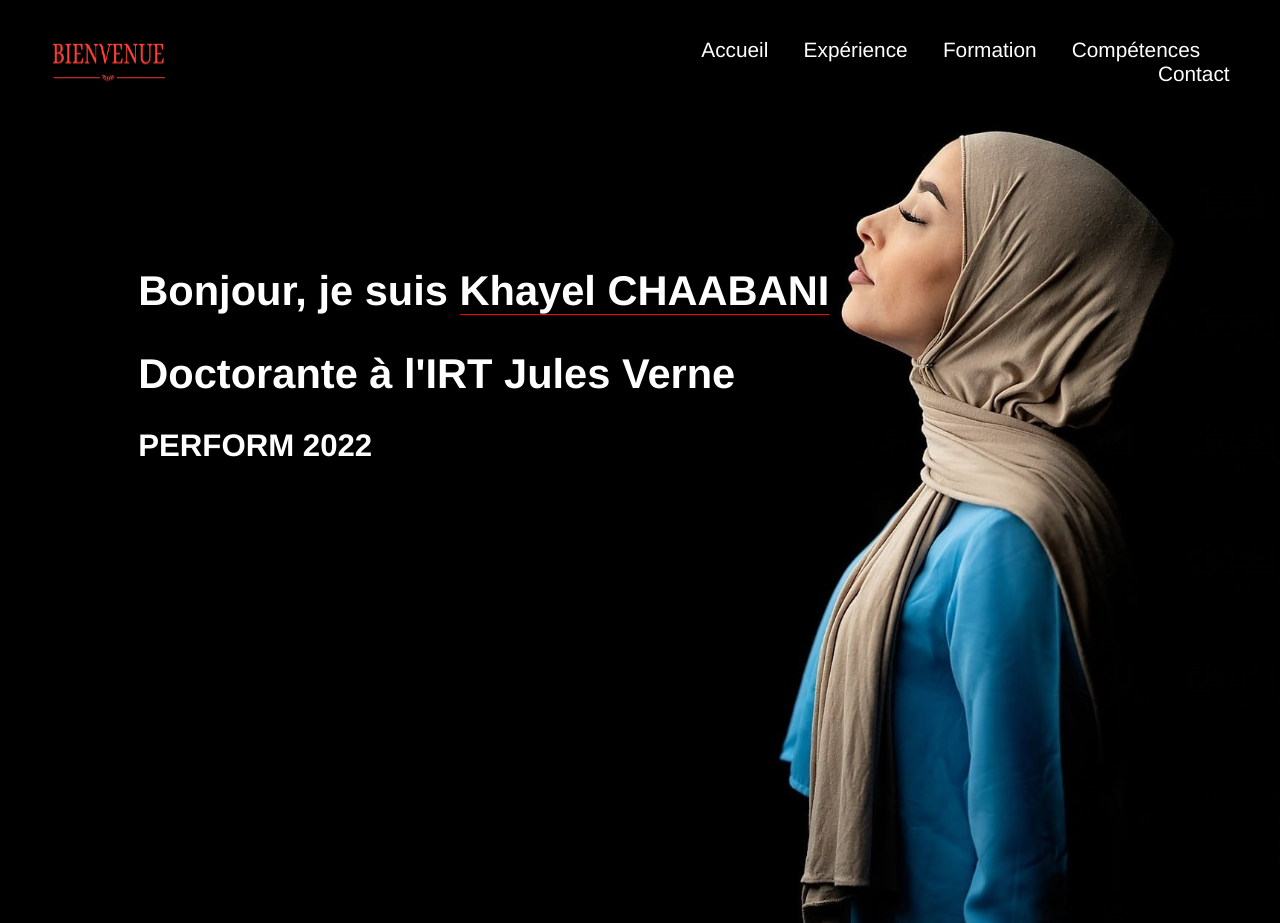
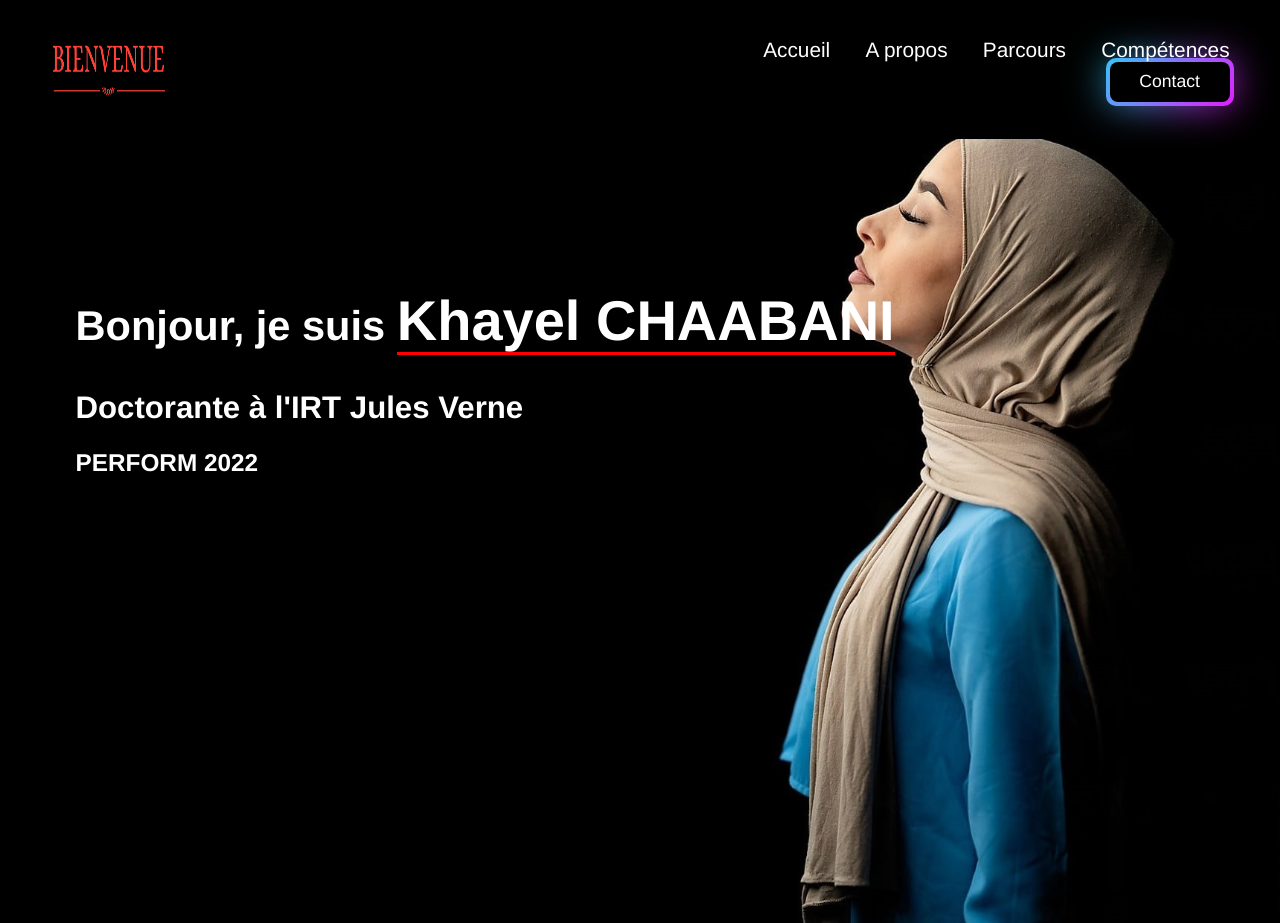
Before and after one commit to HnHoussi/khayel-portfolio, a plain HTML site: page index.html in a window 1280 px wide. Drawn offline with Linux system fonts and the light colour scheme.

Commit message:
add contact button

```diff
--- a/index.html
+++ b/index.html
@@ -11,20 +11,24 @@
       <img src="images/logo.png" alt="Bienvenue logo" />
       <div class="nav_links">
         <a href="#" class="nav_link">Accueil</a>
-        <a href="#" class="nav_link">Expérience</a>
-        <a href="#" class="nav_link">Formation</a>
+        <a href="#" class="nav_link">A propos</a>
+        <a href="#" class="nav_link">Parcours</a>
         <a href="#" class="nav_link">Compétences</a>
-        <a href="#" class="nav_link">Contact</a>
+        <button class="nav_link contact_button">Contact</button>
       </div>
     </nav>
     <header>
       <h1>
         Bonjour, je suis
-        <strong class="name_underline">Khayel CHAABANI</strong> <br />
-        Doctorante à l'IRT Jules Verne
+        <strong class="name_underline">Khayel CHAABANI</strong>
       </h1>
-      <h2>PERFORM 2022</h2>
+      <h2>Doctorante à l'IRT Jules Verne</h2>
+      <h3>PERFORM 2022</h3>
     </header>
+    <section class="propos_section">
+      <div class="apropos_pic"></div>
+      <div class="apropos_details"></div>
+    </section>
   </body>
   <script src="index.js"></script>
 </html>
--- a/styles.css
+++ b/styles.css
@@ -60,14 +60,60 @@ nav img {
   width: 10%;
 }
 
+/* From Uiverse.io by gharsh11032000 */
+.contact_button {
+  width: 120px;
+  height: 40px;
+  font-size: 1.1rem;
+  background-color: black;
+  color: white;
+  border: none;
+  border-radius: 8px;
+  cursor: pointer;
+}
+
+.contact_button::before {
+  left: -4px;
+  width: 128px;
+  height: 48px;
+  border-radius: 10px;
+  background: linear-gradient(-45deg, #e81cff 0%, #40c9ff 100%);
+  z-index: -10;
+  pointer-events: none;
+  transition: all 0.6s cubic-bezier(0.175, 0.885, 0.32, 1.275);
+}
+
+.contact_button::after {
+  content: "";
+  z-index: -1;
+  position: absolute;
+  inset: 0;
+  background: linear-gradient(-45deg, #fc00ff 0%, #00dbde 100%);
+  transform: translate3d(0, 0, 0) scale(1);
+  filter: blur(20px);
+}
+
+.contact_button:hover::after {
+  filter: blur(30px);
+}
+
+.contact_button:hover::before {
+  transform: rotate(-180deg);
+}
+
+.contact_button:active::before {
+  scale: 0.7;
+}
+
 header {
   width: 100%;
   height: 100vh;
-  padding: 10%;
+  padding: 10% 5%;
   line-height: 2;
   font-size: 1.3rem;
 }
 
 .name_underline {
-  border-bottom: 1px solid red;
+  border-bottom: 3px solid red;
+  font-size: 3.5rem;
 }
```
